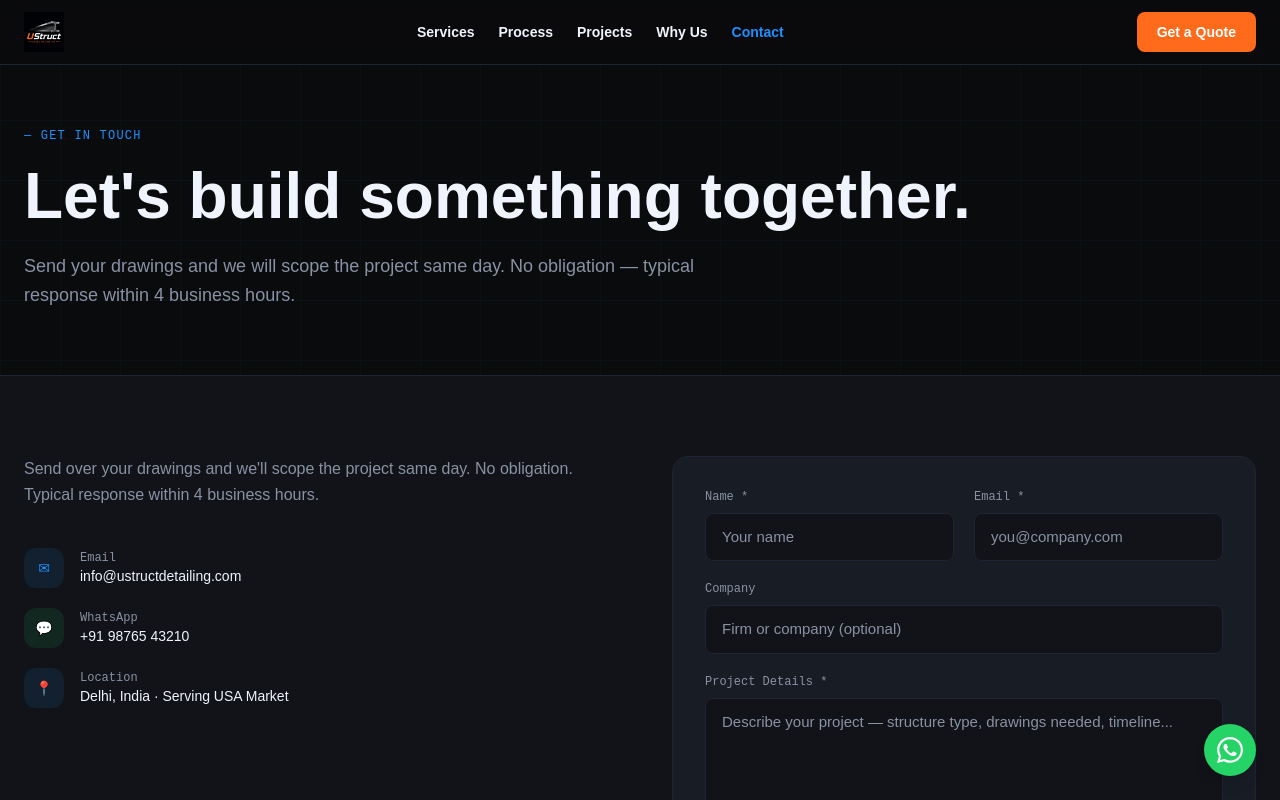
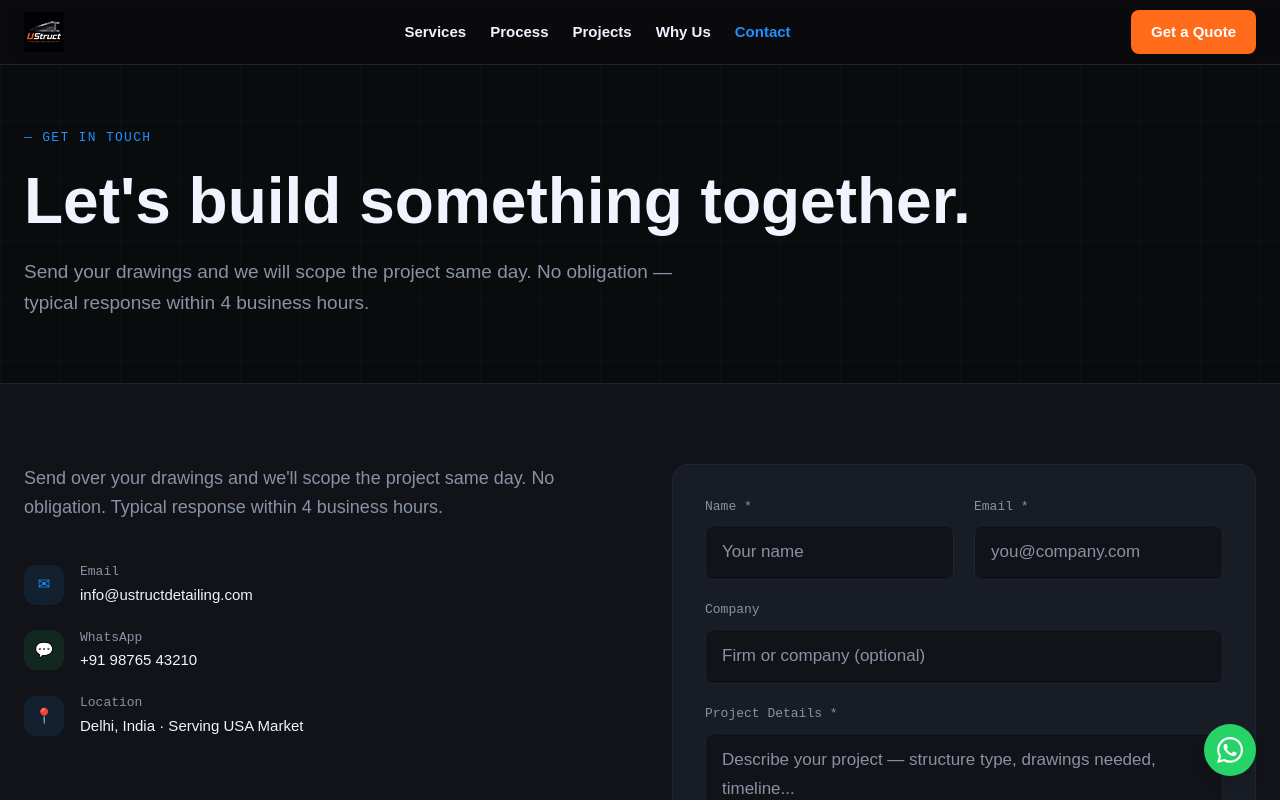
Before and after one commit to Rituraj-Pokhriyal/ustruct-simple, a Next.js app: page /contact in a window 1280 px wide. Shown: the top 800 px of the page. Built offline with nearby package versions, Linux system fonts and the light colour scheme.

Commit message:
style: bump all font sizes — body 18px, inputs 17px, scale xs→6xl up by ~2px

```diff
--- a/src/app/globals.css
+++ b/src/app/globals.css
@@ -10,7 +10,8 @@ body {
   background: #0A0B0D;
   color: #F0F4FF;
   font-family: Arial, Helvetica, sans-serif;
-  font-size: 16px;
+  font-size: 18px;
+  line-height: 1.7;
   -webkit-font-smoothing: antialiased;
 }
 
@@ -55,7 +56,7 @@ body {
   padding: 12px 16px;
   width: 100%;
   font-family: Arial, Helvetica, sans-serif;
-  font-size: 15px;
+  font-size: 17px;
   transition: border-color 0.2s;
   outline: none;
 }
@@ -65,9 +66,9 @@ body {
 }
 .input-field::placeholder { color: #8892A4; }
 
-/* Category / label text — minimum 13px */
+/* Category / label text — minimum 14px */
 .label-tag {
-  font-size: 13px;
+  font-size: 14px;
   font-family: 'Courier New', Courier, monospace;
   letter-spacing: 0.08em;
   text-transform: uppercase;
--- a/tailwind.config.ts
+++ b/tailwind.config.ts
@@ -22,6 +22,18 @@ const config: Config = {
         display: ["Arial", "Helvetica", "sans-serif"],
         mono:    ["'Courier New'", "Courier", "monospace"],
       },
+      fontSize: {
+        xs:   ["13px",  { lineHeight: "1.6" }],
+        sm:   ["15px",  { lineHeight: "1.65" }],
+        base: ["17px",  { lineHeight: "1.7" }],
+        lg:   ["19px",  { lineHeight: "1.65" }],
+        xl:   ["21px",  { lineHeight: "1.55" }],
+        "2xl":["24px",  { lineHeight: "1.4" }],
+        "3xl":["30px",  { lineHeight: "1.3" }],
+        "4xl":["36px",  { lineHeight: "1.2" }],
+        "5xl":["44px",  { lineHeight: "1.15" }],
+        "6xl":["56px",  { lineHeight: "1.1" }],
+      },
     },
   },
   plugins: [],
```
